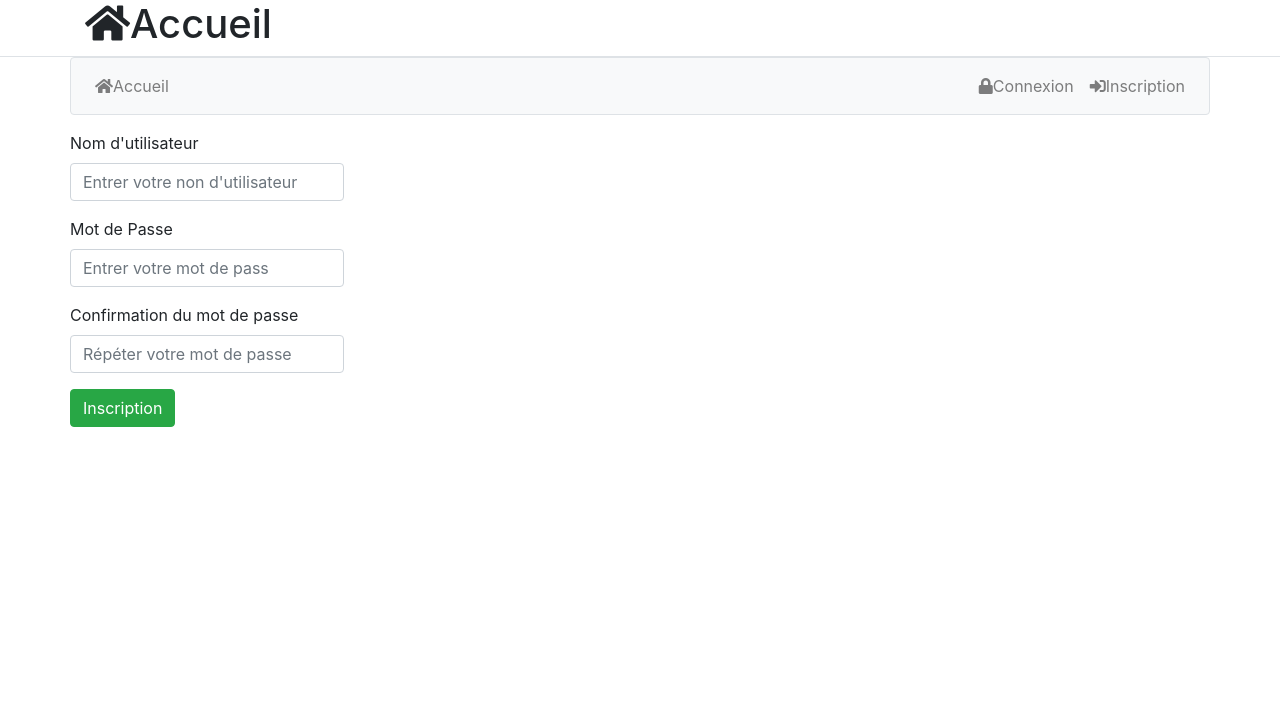
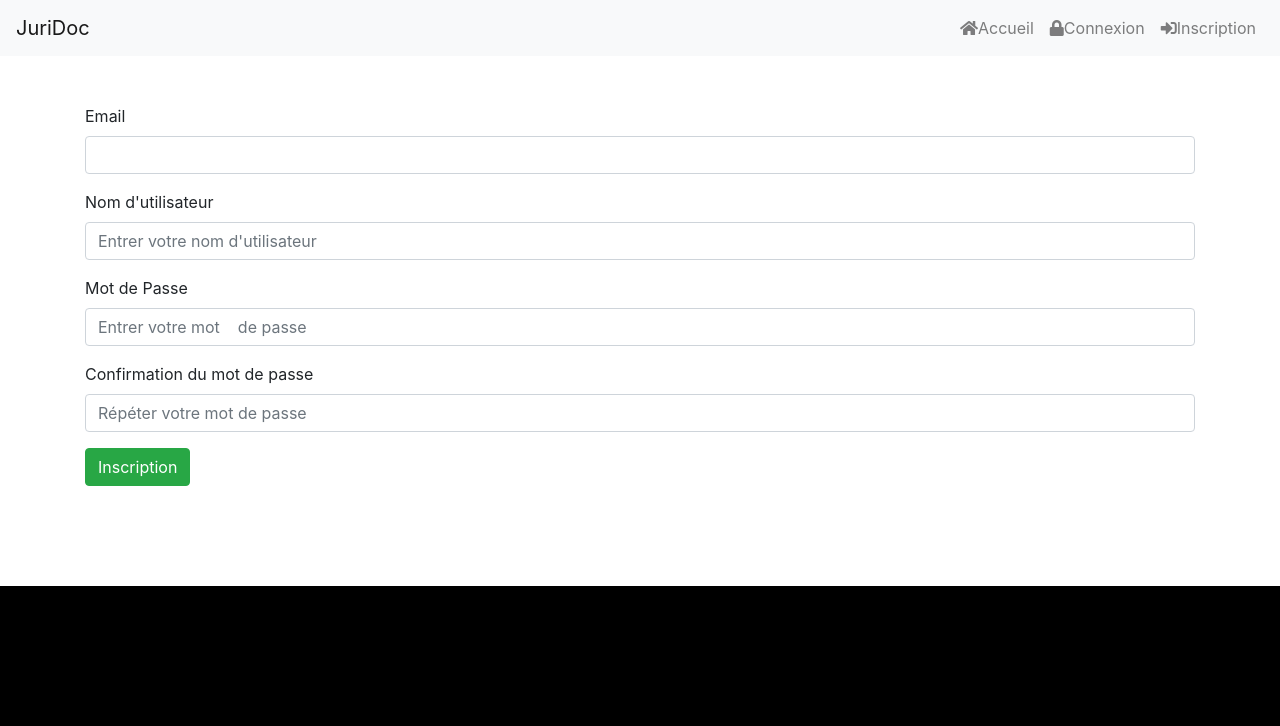
Before and after one commit to syakasamate/juriDoc, a Symfony app: template templates/registre/registre.html.twig in a window 1280 px wide. Shown: the top 726 px of the page. Before the commit the page ends 427 px from the top, so only its background shows below. Run offline with Twig, Linux system fonts and the light colour scheme; the template is opened without the code that fills it: most values are stand-ins (such as "Sample title", 1, 10 or a date in 2020); form fields are guessed from the names that the template uses; some libraries are stand-ins or nearby versions.

Commit message:
design des formulaires inscription et connection

```diff
--- a/src/Controller/RegistreController.php
+++ b/src/Controller/RegistreController.php
@@ -14,7 +14,7 @@ use Symfony\Component\Security\Http\Authentication\AuthenticationUtils;
 class RegistreController extends AbstractController
 {
     /**
-     * @Route("/registre", name="connection")
+     * @Route("/registre", name="inscription")
      */
     public function registration(Request $request, EntityManagerInterface $entityManager, UserPasswordEncoderInterface $encoder )
     {
@@ -28,6 +28,8 @@ class RegistreController extends AbstractController
          $entityManager = $this->getDoctrine()->getManager();
         $entityManager->persist($user);
          $entityManager->flush();
+         $this->addFlash("success","Inscription validée-vous pouvez vous-connectez");
+         return $this->redirectToRoute('login');
 
     }
         return $this->render('registre/registre.html.twig', [
--- a/src/Controller/SecurityController.php
+++ b/src/Controller/SecurityController.php
@@ -9,7 +9,7 @@ use Symfony\Component\Security\Http\Authentication\AuthenticationUtils;
 class SecurityController extends AbstractController
 {
     /**
-     * @Route("/login", name="login_form")
+     * @Route("/login", name="login")
      */
 
 
--- a/templates/base.html.twig
+++ b/templates/base.html.twig
@@ -65,10 +65,10 @@
                         </li>
                     {% else %}
                         <li class="nav-item {% if login is defined %}active{% endif %}">
-                            <a class="nav-link" href="{{path('login_form')}}"><i class="fas fa-lock"></i>Connexion</a>
+                            <a class="nav-link" href="{{path('login')}}"><i class="fas fa-lock"></i>Connexion</a>
                         </li>
                         <li class="nav-item {% if  connection is defined %}active{% endif %}">
-                            <a class="nav-link" href="{{path('connection')}}"><i class="fas fa-sign-in-alt"></i>Inscription</a>
+                            <a class="nav-link" href="{{path('inscription')}}"><i class="fas fa-sign-in-alt"></i>Inscription</a>
                         </li>
                     {% endif %}
                 </ul>
--- a/templates/base1.html.twig
+++ b/templates/base1.html.twig
@@ -37,10 +37,10 @@
                 </li>
                 {% else %}
                 <li class="nav-item {% if login is defined %} active {%  endif %}">
-                    <a class="nav-link" href="{{path('login_form')}}"><i class="fas fa-lock"></i>Connexion</a>
+                    <a class="nav-link" href="{{path('login')}}"><i class="fas fa-lock"></i>Connexion</a>
                 </li>
                 <li class="nav-item {% if  connection is defined %}active{% endif %}">
-                    <a class="nav-link" href="{{path('connection')}}"><i class="fas fa-sign-in-alt"></i>Inscription</a>
+                    <a class="nav-link" href="{{path('inscription')}}"><i class="fas fa-sign-in-alt"></i>Inscription</a>
                 </li>
                 {% endif %}
             </ul>
--- a/templates/registre/login.html.twig
+++ b/templates/registre/login.html.twig
@@ -1,14 +1,14 @@
 {% extends 'base1.html.twig' %} {% block body %}
 
 <div class="container mt-5">
-    <form class="container mt-5" action="{{ path('login_form') }}" method="post">
+    <form class="container mt-5 " action="{{ path('login') }}" method="post">
         <div class="form-group">
             <label for=""></label>
-            <input type="text" name="_username" class="form-control" placeholder="Adresse Email....">
+            <input class="form-control" type="text" name="_username"  placeholder="Adresse Email....">
         </div>
         <div class="form-group">
             <label for=""></label>
-            <input type="password" name="_password" id="" class="form-control" placeholder="password...">
+            <input class="form-control"  type="password" name="_password" id="" class="form-control" placeholder="password...">
         </div>
         <div class="form-group">
             <button type="submit" class="btn btn-success"> connection</button>
--- a/templates/registre/registre.html.twig
+++ b/templates/registre/registre.html.twig
@@ -1,11 +1,7 @@
-{% extends 'base.html.twig' %}
-
-{% block contente %}
-  {{ form_start(form) }}
-  {{form_row(form.username,{'label':'Nom d\'utilisateur','attr':{'placeholder':'Entrer votre non d\'utilisateur'}})}}
-  {{form_row(form.password,{'label':'Mot de Passe','attr':{'placeholder':'Entrer votre mot de pass'}})}}
-  {{form_row(form.confirm_password,{'label':'Confirmation du mot de passe','attr':{'placeholder':
-  'Répéter votre mot de passe'}})}}
-  <input name="" id="" class="btn btn-success" type="submit" value="Inscription">
-  {{ form_end(form)}}
+{% extends 'base1.html.twig' %} {% block body %}
+<div class="container mt-5">
+    {{ form_start(form) }}{{ form_row(form.email)}} {{form_row(form.username,{'label':'Nom d\'utilisateur','attr':{'placeholder':'Entrer votre nom d\'utilisateur'}})}} {{form_row(form.password,{'label':'Mot de Passe','attr':{'placeholder':'Entrer votre mot
+    de passe'}})}} {{form_row(form.confirm_password,{'label':'Confirmation du mot de passe','attr':{'placeholder': 'Répéter votre mot de passe'}})}} {{ form_end(form)}}
+    <input name="" id="" class="btn btn-success" type="submit" value="Inscription">
+</div>
 {% endblock %}
```
Also changed, not shown: templates/security/login.html.twig (+6 -1 lines), 2 other files.
